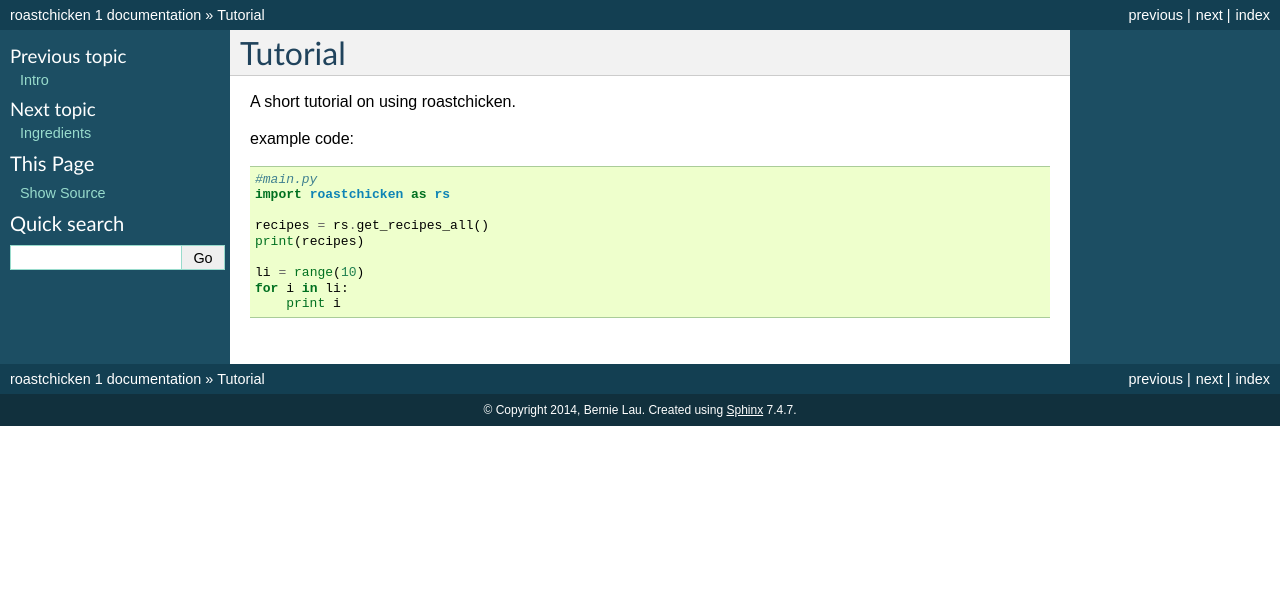
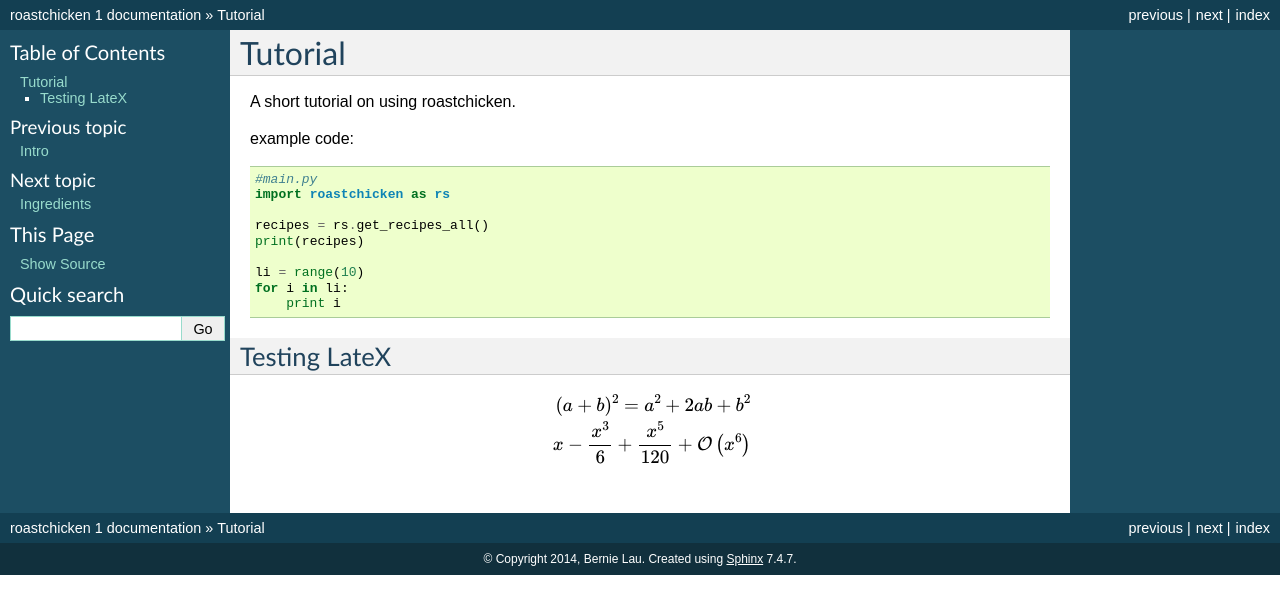
Before and after one commit to launerbie/roastchicken, a Sphinx documentation site: the page built from docs/source/tutorial.rst, in a window 1280 px wide. Shown: the top 614 px of the page. Built offline with Sphinx 7.4.7, drawn with Linux system fonts in a browser that asks for light colours; formulas are drawn with MathJax 3.

Commit message:
Added latex example

```diff
--- a/docs/source/tutorial.rst
+++ b/docs/source/tutorial.rst
@@ -15,3 +15,10 @@
     li = range(10)
     for i in li:
         print i
+
+Testing LateX
+"""""""""""""
+.. math::
+    (a + b)^2 = a^2 + 2ab + b^2
+
+    x - \frac{x^{3}}{6} + \frac{x^{5}}{120} + \mathcal{O}\left(x^{6}\right)
```
